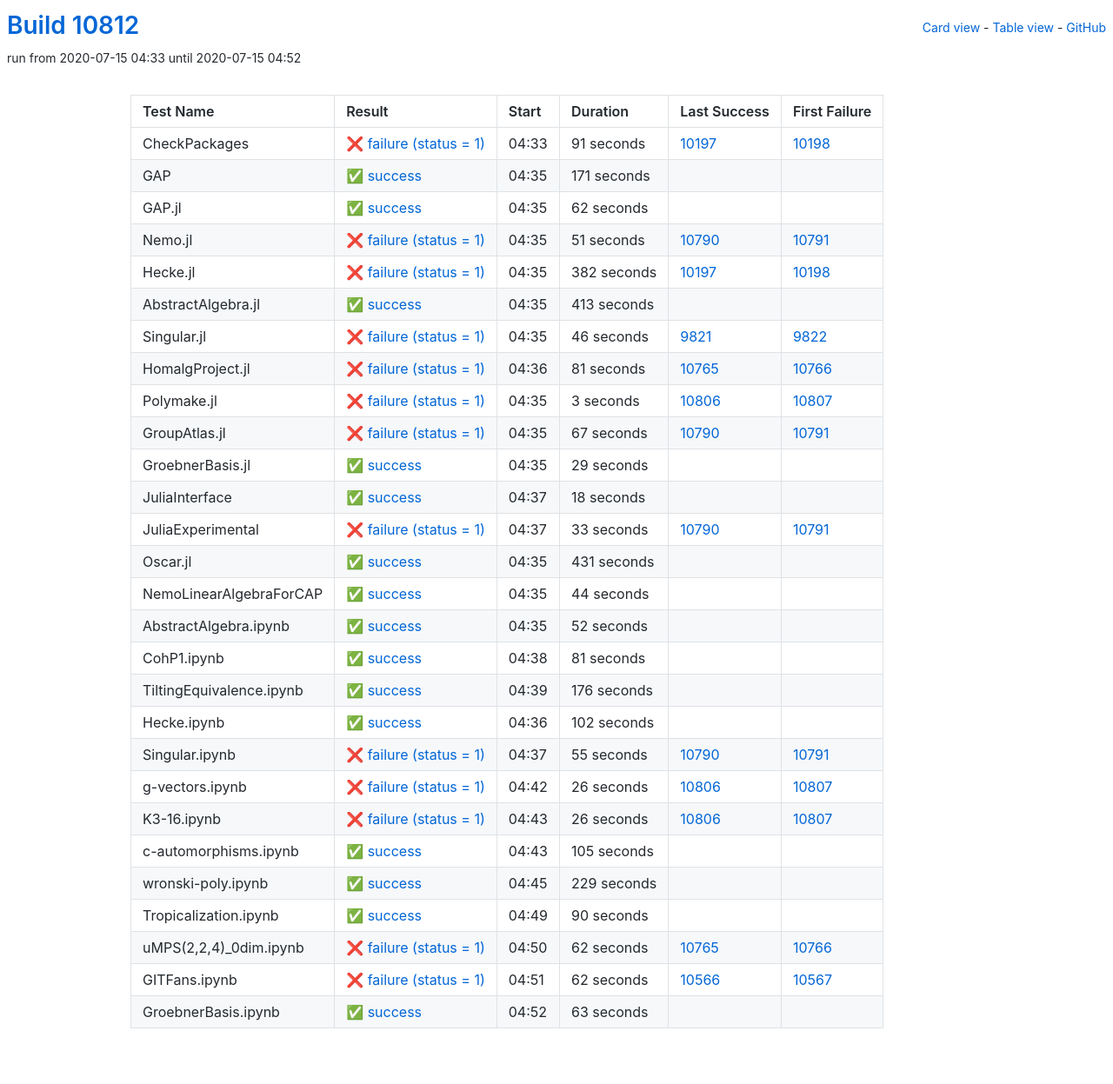
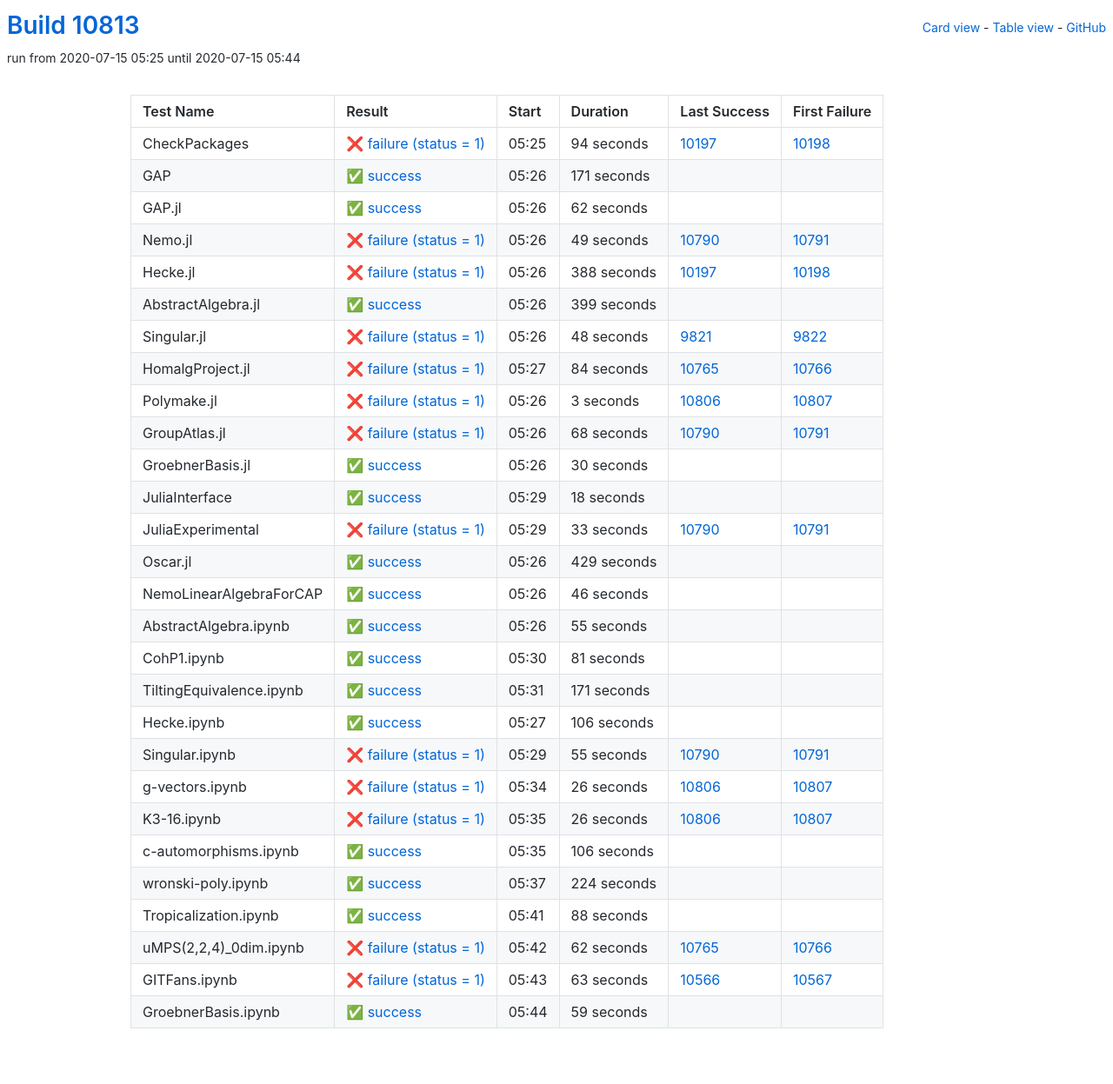
Before and after one commit to oscar-system/oscar-ci-status, a Jekyll site: the page built from table.html, in a window 1280 px wide. Shown: the whole page at 87% size. Built offline with Jekyll 4.4.1, drawn with Linux system fonts in a browser that asks for light colours.

Commit message:
Build #10813

```diff
--- a/_data/ci.yml
+++ b/_data/ci.yml
@@ -1,6 +1,6 @@
 ---
-build: 10812
-build_url: https://oscarci.mathematik.uni-kl.de/job/oscar/10812/
+build: 10813
+build_url: https://oscarci.mathematik.uni-kl.de/job/oscar/10813/
 job: oscar
 organization: oscar-system
 repo: oscar-ci-status
@@ -8,20 +8,20 @@
 tests:
 - name: CheckPackages
   id: checkpackages
-  log: https://oscarci.mathematik.uni-kl.de/job/oscar/10812/artifact/logs/build-10812/CheckPackages.log
-  start: 2020-07-15 04:33
+  log: https://oscarci.mathematik.uni-kl.de/job/oscar/10813/artifact/logs/build-10813/CheckPackages.log
+  start: 2020-07-15 05:25
   success: false
   exitcode: 1
   status: failure
-  duration: 91
+  duration: 94
   last_success: 10197
   last_success_url: https://oscarci.mathematik.uni-kl.de/job/oscar/10197/
   first_failure: 10198
   first_failure_url: https://oscarci.mathematik.uni-kl.de/job/oscar/10198/
 - name: GAP
   id: gap
-  log: https://oscarci.mathematik.uni-kl.de/job/oscar/10812/artifact/logs/build-10812/GAP.log
-  start: 2020-07-15 04:35
+  log: https://oscarci.mathematik.uni-kl.de/job/oscar/10813/artifact/logs/build-10813/GAP.log
+  start: 2020-07-15 05:26
   success: true
   exitcode: 0
   status: success
@@ -32,8 +32,8 @@
   first_failure_url:
 - name: GAP.jl
   id: gap-jl
-  log: https://oscarci.mathematik.uni-kl.de/job/oscar/10812/artifact/logs/build-10812/GAP.jl.log
-  start: 2020-07-15 04:35
+  log: https://oscarci.mathematik.uni-kl.de/job/oscar/10813/artifact/logs/build-10813/GAP.jl.log
+  start: 2020-07-15 05:26
   success: true
   exitcode: 0
   status: success
@@ -44,68 +44,68 @@
   first_failure_url:
 - name: Nemo.jl
   id: nemo-jl
-  log: https://oscarci.mathematik.uni-kl.de/job/oscar/10812/artifact/logs/build-10812/Nemo.jl.log
-  start: 2020-07-15 04:35
+  log: https://oscarci.mathematik.uni-kl.de/job/oscar/10813/artifact/logs/build-10813/Nemo.jl.log
+  start: 2020-07-15 05:26
   success: false
   exitcode: 1
   status: failure
-  duration: 51
+  duration: 49
   last_success: 10790
   last_success_url: https://oscarci.mathematik.uni-kl.de/job/oscar/10790/
   first_failure: 10791
   first_failure_url: https://oscarci.mathematik.uni-kl.de/job/oscar/10791/
 - name: Hecke.jl
   id: hecke-jl
-  log: https://oscarci.mathematik.uni-kl.de/job/oscar/10812/artifact/logs/build-10812/Hecke.jl.log
-  start: 2020-07-15 04:35
+  log: https://oscarci.mathematik.uni-kl.de/job/oscar/10813/artifact/logs/build-10813/Hecke.jl.log
+  start: 2020-07-15 05:26
   success: false
   exitcode: 1
   status: failure
-  duration: 382
+  duration: 388
   last_success: 10197
   last_success_url: https://oscarci.mathematik.uni-kl.de/job/oscar/10197/
   first_failure: 10198
   first_failure_url: https://oscarci.mathematik.uni-kl.de/job/oscar/10198/
 - name: AbstractAlgebra.jl
   id: abstractalgebra-jl
-  log: https://oscarci.mathematik.uni-kl.de/job/oscar/10812/artifact/logs/build-10812/AbstractAlgebra.jl.log
-  start: 2020-07-15 04:35
+  log: https://oscarci.mathematik.uni-kl.de/job/oscar/10813/artifact/logs/build-10813/AbstractAlgebra.jl.log
+  start: 2020-07-15 05:26
   success: true
   exitcode: 0
   status: success
-  duration: 413
+  duration: 399
   last_success: false
   last_success_url:
   first_failure: false
   first_failure_url:
 - name: Singular.jl
   id: singular-jl
-  log: https://oscarci.mathematik.uni-kl.de/job/oscar/10812/artifact/logs/build-10812/Singular.jl.log
-  start: 2020-07-15 04:35
+  log: https://oscarci.mathematik.uni-kl.de/job/oscar/10813/artifact/logs/build-10813/Singular.jl.log
+  start: 2020-07-15 05:26
   success: false
   exitcode: 1
   status: failure
-  duration: 46
+  duration: 48
   last_success: 9821
   last_success_url: https://oscarci.mathematik.uni-kl.de/job/oscar/9821/
   first_failure: 9822
   first_failure_url: https://oscarci.mathematik.uni-kl.de/job/oscar/9822/
 - name: HomalgProject.jl
   id: homalgproject-jl
-  log: https://oscarci.mathematik.uni-kl.de/job/oscar/10812/artifact/logs/build-10812/HomalgProject.jl.log
-  start: 2020-07-15 04:36
+  log: https://oscarci.mathematik.uni-kl.de/job/oscar/10813/artifact/logs/build-10813/HomalgProject.jl.log
+  start: 2020-07-15 05:27
   success: false
   exitcode: 1
   status: failure
-  duration: 81
+  duration: 84
   last_success: 10765
   last_success_url: https://oscarci.mathematik.uni-kl.de/job/oscar/10765/
   first_failure: 10766
   first_failure_url: https://oscarci.mathematik.uni-kl.de/job/oscar/10766/
 - name: Polymake.jl
   id: polymake-jl
-  log: https://oscarci.mathematik.uni-kl.de/job/oscar/10812/artifact/logs/build-10812/Polymake.jl.log
-  start: 2020-07-15 04:35
+  log: https://oscarci.mathematik.uni-kl.de/job/oscar/10813/artifact/logs/build-10813/Polymake.jl.log
+  start: 2020-07-15 05:26
   success: false
   exitcode: 1
   status: failure
@@ -116,32 +116,32 @@
   first_failure_url: https://oscarci.mathematik.uni-kl.de/job/oscar/10807/
 - name: GroupAtlas.jl
   id: groupatlas-jl
-  log: https://oscarci.mathematik.uni-kl.de/job/oscar/10812/artifact/logs/build-10812/GroupAtlas.jl.log
-  start: 2020-07-15 04:35
+  log: https://oscarci.mathematik.uni-kl.de/job/oscar/10813/artifact/logs/build-10813/GroupAtlas.jl.log
+  start: 2020-07-15 05:26
   success: false
   exitcode: 1
   status: failure
-  duration: 67
+  duration: 68
   last_success: 10790
   last_success_url: https://oscarci.mathematik.uni-kl.de/job/oscar/10790/
   first_failure: 10791
   first_failure_url: https://oscarci.mathematik.uni-kl.de/job/oscar/10791/
 - name: GroebnerBasis.jl
   id: groebnerbasis-jl
-  log: https://oscarci.mathematik.uni-kl.de/job/oscar/10812/artifact/logs/build-10812/GroebnerBasis.jl.log
-  start: 2020-07-15 04:35
+  log: https://oscarci.mathematik.uni-kl.de/job/oscar/10813/artifact/logs/build-10813/GroebnerBasis.jl.log
+  start: 2020-07-15 05:26
   success: true
   exitcode: 0
   status: success
-  duration: 29
+  duration: 30
   last_success: false
   last_success_url:
   first_failure: false
   first_failure_url:
 - name: JuliaInterface
   id: juliainterface
-  log: https://oscarci.mathematik.uni-kl.de/job/oscar/10812/artifact/logs/build-10812/JuliaInterface.log
-  start: 2020-07-15 04:37
+  log: https://oscarci.mathematik.uni-kl.de/job/oscar/10813/artifact/logs/build-10813/JuliaInterface.log
+  start: 2020-07-15 05:29
   success: true
   exitcode: 0
   status: success
@@ -152,8 +152,8 @@
   first_failure_url:
 - name: JuliaExperimental
   id: juliaexperimental
-  log: https://oscarci.mathematik.uni-kl.de/job/oscar/10812/artifact/logs/build-10812/JuliaExperimental.log
-  start: 2020-07-15 04:37
+  log: https://oscarci.mathematik.uni-kl.de/job/oscar/10813/artifact/logs/build-10813/JuliaExperimental.log
+  start: 2020-07-15 05:29
   success: false
   exitcode: 1
   status: failure
@@ -164,44 +164,44 @@
   first_failure_url: https://oscarci.mathematik.uni-kl.de/job/oscar/10791/
 - name: Oscar.jl
   id: oscar-jl
-  log: https://oscarci.mathematik.uni-kl.de/job/oscar/10812/artifact/logs/build-10812/Oscar.jl.log
-  start: 2020-07-15 04:35
+  log: https://oscarci.mathematik.uni-kl.de/job/oscar/10813/artifact/logs/build-10813/Oscar.jl.log
+  start: 2020-07-15 05:26
   success: true
   exitcode: 0
   status: success
-  duration: 431
+  duration: 429
   last_success: false
   last_success_url:
   first_failure: false
   first_failure_url:
 - name: NemoLinearAlgebraForCAP
   id: nemolinearalgebraforcap
-  log: https://oscarci.mathematik.uni-kl.de/job/oscar/10812/artifact/logs/build-10812/NemoLinearAlgebraForCAP.log
-  start: 2020-07-15 04:35
+  log: https://oscarci.mathematik.uni-kl.de/job/oscar/10813/artifact/logs/build-10813/NemoLinearAlgebraForCAP.log
+  start: 2020-07-15 05:26
   success: true
   exitcode: 0
   status: success
-  duration: 44
+  duration: 46
   last_success: false
   last_success_url:
   first_failure: false
   first_failure_url:
 - name: AbstractAlgebra.ipynb
   id: abstractalgebra-ipynb
-  log: https://oscarci.mathematik.uni-kl.de/job/oscar/10812/artifact/logs/build-10812/AbstractAlgebra.ipynb.log
-  start: 2020-07-15 04:35
+  log: https://oscarci.mathematik.uni-kl.de/job/oscar/10813/artifact/logs/build-10813/AbstractAlgebra.ipynb.log
+  start: 2020-07-15 05:26
   success: true
   exitcode: 0
   status: success
-  duration: 52
+  duration: 55
   last_success: false
   last_success_url:
   first_failure: false
   first_failure_url:
 - name: CohP1.ipynb
   id: cohp1-ipynb
-  log: https://oscarci.mathematik.uni-kl.de/job/oscar/10812/artifact/logs/build-10812/CohP1.ipynb.log
-  start: 2020-07-15 04:38
+  log: https://oscarci.mathematik.uni-kl.de/job/oscar/10813/artifact/logs/build-10813/CohP1.ipynb.log
+  start: 2020-07-15 05:30
   success: true
   exitcode: 0
   status: success
@@ -212,32 +212,32 @@
   first_failure_url:
 - name: TiltingEquivalence.ipynb
   id: tiltingequivalence-ipynb
-  log: https://oscarci.mathematik.uni-kl.de/job/oscar/10812/artifact/logs/build-10812/TiltingEquivalence.ipynb.log
-  start: 2020-07-15 04:39
+  log: https://oscarci.mathematik.uni-kl.de/job/oscar/10813/artifact/logs/build-10813/TiltingEquivalence.ipynb.log
+  start: 2020-07-15 05:31
   success: true
   exitcode: 0
   status: success
-  duration: 176
+  duration: 171
   last_success: false
   last_success_url:
   first_failure: false
   first_failure_url:
 - name: Hecke.ipynb
   id: hecke-ipynb
-  log: https://oscarci.mathematik.uni-kl.de/job/oscar/10812/artifact/logs/build-10812/Hecke.ipynb.log
-  start: 2020-07-15 04:36
+  log: https://oscarci.mathematik.uni-kl.de/job/oscar/10813/artifact/logs/build-10813/Hecke.ipynb.log
+  start: 2020-07-15 05:27
   success: true
   exitcode: 0
   status: success
-  duration: 102
+  duration: 106
   last_success: false
   last_success_url:
   first_failure: false
   first_failure_url:
 - name: Singular.ipynb
   id: singular-ipynb
-  log: https://oscarci.mathematik.uni-kl.de/job/oscar/10812/artifact/logs/build-10812/Singular.ipynb.log
-  start: 2020-07-15 04:37
+  log: https://oscarci.mathematik.uni-kl.de/job/oscar/10813/artifact/logs/build-10813/Singular.ipynb.log
+  start: 2020-07-15 05:29
   success: false
   exitcode: 1
   status: failure
@@ -248,8 +248,8 @@
   first_failure_url: https://oscarci.mathematik.uni-kl.de/job/oscar/10791/
 - name: g-vectors.ipynb
   id: g-vectors-ipynb
-  log: https://oscarci.mathematik.uni-kl.de/job/oscar/10812/artifact/logs/build-10812/g-vectors.ipynb.log
-  start: 2020-07-15 04:42
+  log: https://oscarci.mathematik.uni-kl.de/job/oscar/10813/artifact/logs/build-10813/g-vectors.ipynb.log
+  start: 2020-07-15 05:34
   success: false
   exitcode: 1
   status: failure
@@ -260,8 +260,8 @@
   first_failure_url: https://oscarci.mathematik.uni-kl.de/job/oscar/10807/
 - name: K3-16.ipynb
   id: k3-16-ipynb
-  log: https://oscarci.mathematik.uni-kl.de/job/oscar/10812/artifact/logs/build-10812/K3-16.ipynb.log
-  start: 2020-07-15 04:43
+  log: https://oscarci.mathematik.uni-kl.de/job/oscar/10813/artifact/logs/build-10813/K3-16.ipynb.log
+  start: 2020-07-15 05:35
   success: false
   exitcode: 1
   status: failure
@@ -272,44 +272,44 @@
   first_failure_url: https://oscarci.mathematik.uni-kl.de/job/oscar/10807/
 - name: c-automorphisms.ipynb
   id: c-automorphisms-ipynb
-  log: https://oscarci.mathematik.uni-kl.de/job/oscar/10812/artifact/logs/build-10812/c-automorphisms.ipynb.log
-  start: 2020-07-15 04:43
+  log: https://oscarci.mathematik.uni-kl.de/job/oscar/10813/artifact/logs/build-10813/c-automorphisms.ipynb.log
+  start: 2020-07-15 05:35
   success: true
   exitcode: 0
   status: success
-  duration: 105
+  duration: 106
   last_success: false
   last_success_url:
   first_failure: false
   first_failure_url:
 - name: wronski-poly.ipynb
   id: wronski-poly-ipynb
-  log: https://oscarci.mathematik.uni-kl.de/job/oscar/10812/artifact/logs/build-10812/wronski-poly.ipynb.log
-  start: 2020-07-15 04:45
+  log: https://oscarci.mathematik.uni-kl.de/job/oscar/10813/artifact/logs/build-10813/wronski-poly.ipynb.log
+  start: 2020-07-15 05:37
   success: true
   exitcode: 0
   status: success
-  duration: 229
+  duration: 224
   last_success: false
   last_success_url:
   first_failure: false
   first_failure_url:
 - name: Tropicalization.ipynb
   id: tropicalization-ipynb
-  log: https://oscarci.mathematik.uni-kl.de/job/oscar/10812/artifact/logs/build-10812/Tropicalization.ipynb.log
-  start: 2020-07-15 04:49
+  log: https://oscarci.mathematik.uni-kl.de/job/oscar/10813/artifact/logs/build-10813/Tropicalization.ipynb.log
+  start: 2020-07-15 05:41
   success: true
   exitcode: 0
   status: success
-  duration: 90
+  duration: 88
   last_success: false
   last_success_url:
   first_failure: false
   first_failure_url:
 - name: uMPS(2,2,4)_0dim.ipynb
   id: umps-2-2-4-0dim-ipynb
-  log: https://oscarci.mathematik.uni-kl.de/job/oscar/10812/artifact/logs/build-10812/uMPS-2-2-4-_0dim.ipynb.log
-  start: 2020-07-15 04:50
+  log: https://oscarci.mathematik.uni-kl.de/job/oscar/10813/artifact/logs/build-10813/uMPS-2-2-4-_0dim.ipynb.log
+  start: 2020-07-15 05:42
   success: false
   exitcode: 1
   status: failure
@@ -320,24 +320,24 @@
   first_failure_url: https://oscarci.mathematik.uni-kl.de/job/oscar/10766/
 - name: GITFans.ipynb
   id: gitfans-ipynb
-  log: https://oscarci.mathematik.uni-kl.de/job/oscar/10812/artifact/logs/build-10812/GITFans.ipynb.log
-  start: 2020-07-15 04:51
+  log: https://oscarci.mathematik.uni-kl.de/job/oscar/10813/artifact/logs/build-10813/GITFans.ipynb.log
+  start: 2020-07-15 05:43
   success: false
   exitcode: 1
   status: failure
-  duration: 62
+  duration: 63
   last_success: 10566
   last_success_url: https://oscarci.mathematik.uni-kl.de/job/oscar/10566/
   first_failure: 10567
   first_failure_url: https://oscarci.mathematik.uni-kl.de/job/oscar/10567/
 - name: GroebnerBasis.ipynb
   id: groebnerbasis-ipynb
-  log: https://oscarci.mathematik.uni-kl.de/job/oscar/10812/artifact/logs/build-10812/GroebnerBasis.ipynb.log
-  start: 2020-07-15 04:52
+  log: https://oscarci.mathematik.uni-kl.de/job/oscar/10813/artifact/logs/build-10813/GroebnerBasis.ipynb.log
+  start: 2020-07-15 05:44
   success: true
   exitcode: 0
   status: success
-  duration: 63
+  duration: 59
   last_success: false
   last_success_url:
   first_failure: false
```
Also changed, not shown: README.md.
